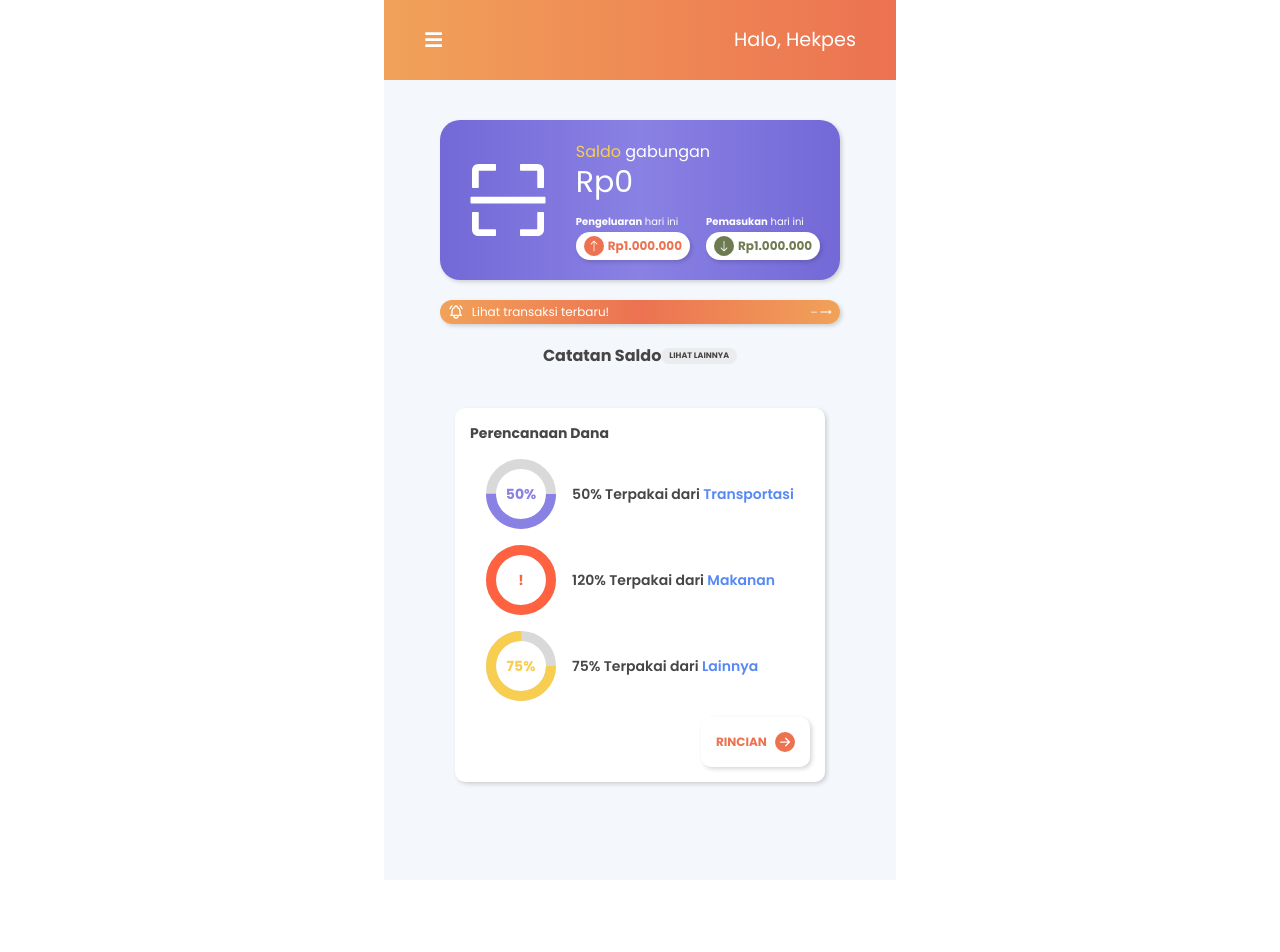
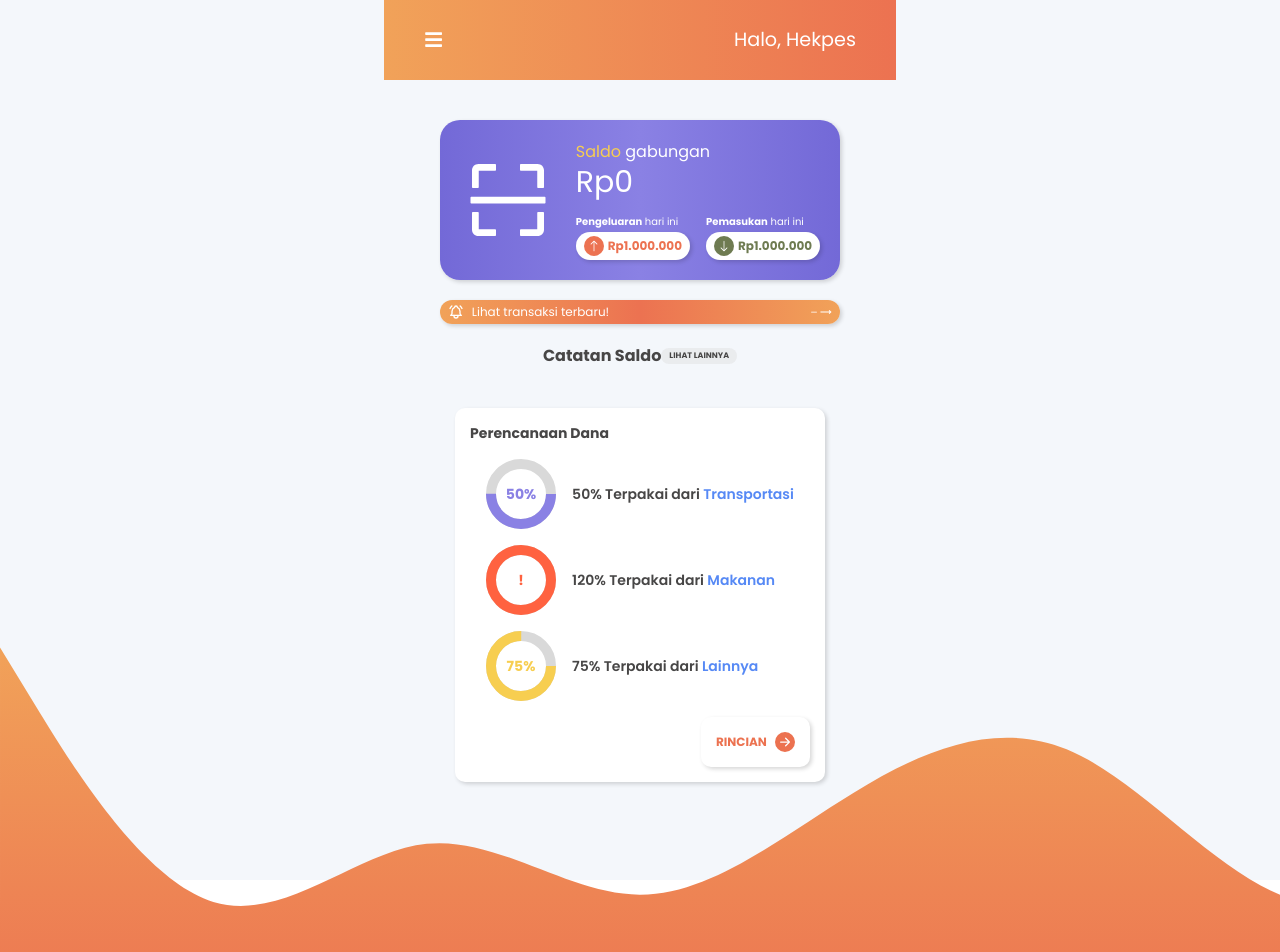
Before and after one commit to christojeffrey/mution, a React (Create React App) app: page / in a window 1280 px wide. Shown: the top 952 px of the page. Before the commit the page ends 880 px from the top, so only its background shows below. Built offline with nearby package versions, Linux system fonts and the light colour scheme; no server answers.

Commit message:
adding wave below

```diff
--- a/src/App.tsx
+++ b/src/App.tsx
@@ -21,13 +21,24 @@ import MutationsOVO from "./pages/MutationsOVO";
 import SuccessAddingWallet from "./pages/SuccessAddingWallet";
 import Planning from "./pages/Planning";
 
+import bwave from "./assets/bwave.svg";
+import twave from "./assets/twave.svg";
+
 function App() {
   return (
     <div className="">
+      {/* full bg */}
+      <div className=" absolute bg-[#F4F7FB] -z-50 w-full h-[40rem]"></div>
+      <div className="absolute z-20 top-0 flex items-center justify-center">
+        <div>
+          {/* twave */}
+          {/* <img src={twave} alt="wave" className="w-screen" /> */}
+        </div>
+      </div>
       <Navbar />
       {/* force mobile */}
-      <div className="flex flex-col items-center ">
-        <div className="w-[32rem] min-h-screen bg-[#F4F7FB]">
+      <div className="flex flex-col items-center bg-[#F4F7FB]">
+        <div className="w-[32rem] min-h-screen z-30">
           <Routes>
             {/* note to self, path selalu huruf kecil */}
             <Route path="/" element={<Home />} />
@@ -55,6 +66,12 @@ function App() {
         </div>
       </div>
       {/* force mobile */}
+      <div className="absolute z-20 bottom-[-15rem] flex items-center justify-center">
+        <div>
+          {/* bwave */}
+          <img src={bwave} alt="wave" className="w-screen" />
+        </div>
+      </div>
     </div>
   );
 }
--- a/src/pages/Home.tsx
+++ b/src/pages/Home.tsx
@@ -3,10 +3,11 @@
 import HomeHero from "../components/HomeHero";
 import AllConnectedWallets from "../components/ConnectedWallet";
 
-
 import BalanceBox from "../components/BalanceBox";
 import PlanBox from "../components/PlanBox";
 import FinancialPlan from "../components/FinancialPlan";
+
+// import wave from assets
 
 const Home = () => {
   return (
@@ -26,7 +27,6 @@ const Home = () => {
       <div className="p-5">
         <FinancialPlan />
       </div>
-
     </div>
   );
 };
```
Also changed, not shown: src/assets/bwave.svg (added), src/assets/twave.svg (added), src/index.css (line endings or trailing spaces).
